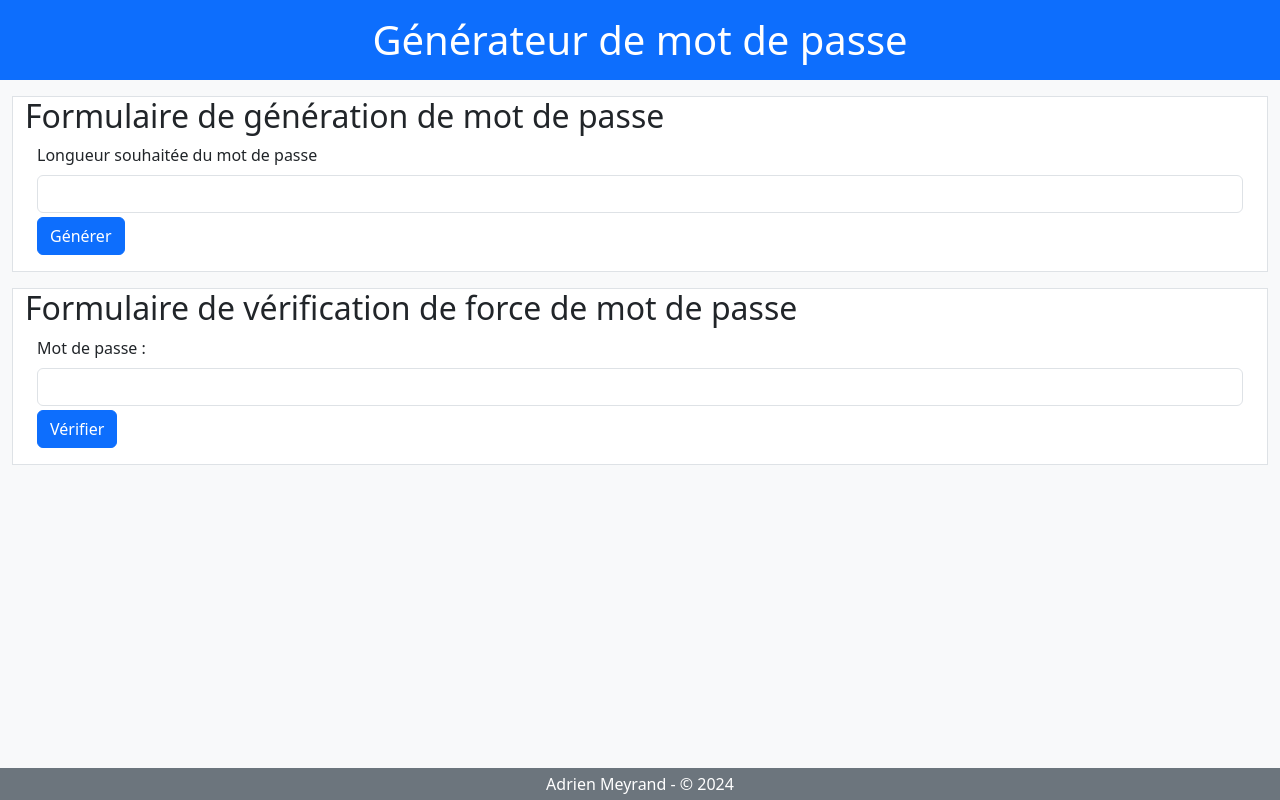
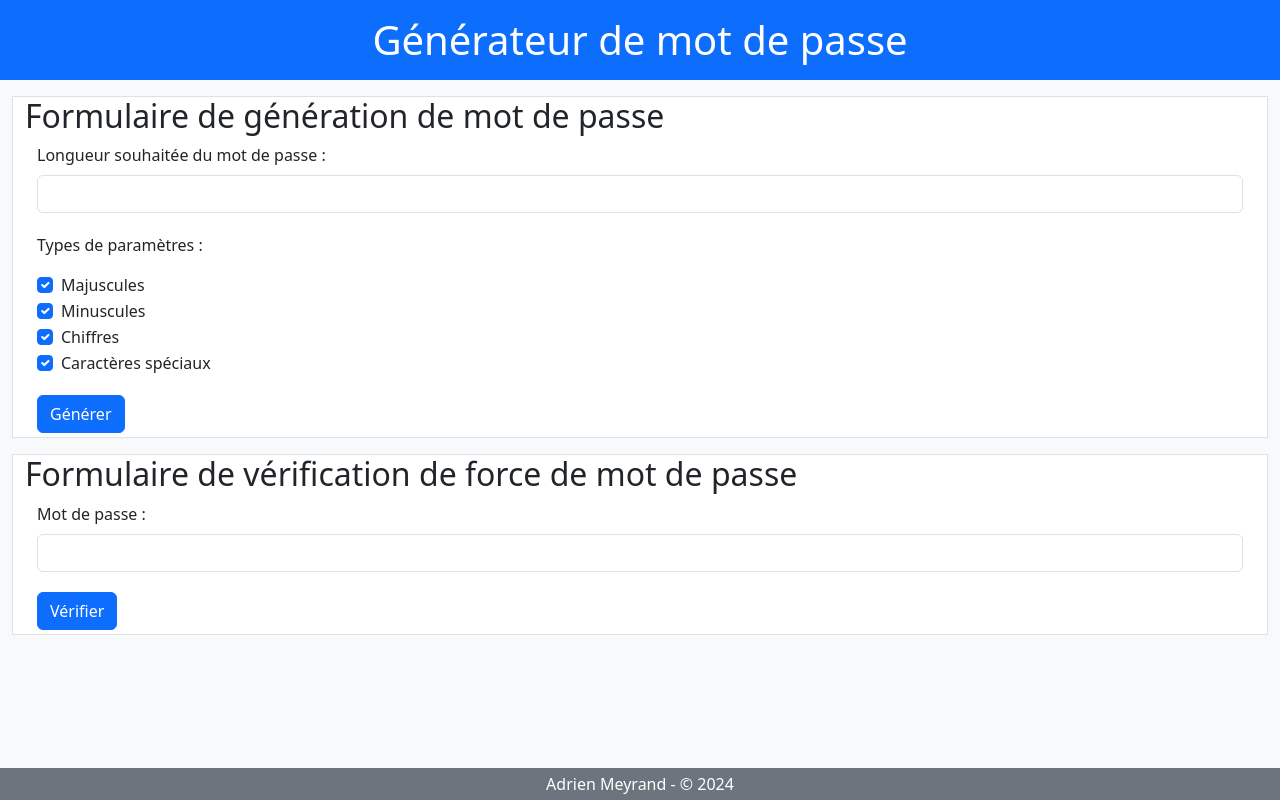
Before and after one commit to adrienm94/GenerateurMotDePasse, a PHP site: page / in a window 1280 px wide. Run offline with PHP 8.4, Linux system fonts and the light colour scheme.

Commit message:
Améliorations du générateur de mot de passe

```diff
--- a/index.php
+++ b/index.php
@@ -6,28 +6,82 @@ use \Adrie\Dev\PasswordGenerator;
 
 $resGeneratePassword = "";
 $resIsStrongPassword = "";
+$checkBoxMessage = "";
 
-/* Logique avec conditionnelles, mais voir si on peut faire à la place un bloc try/catch*/
+/* Logique avec blocs try/catch */
 
-// Logique pour la longueur du mot de passe
+// Logique pour la longueur du mot de passe et le choix des types de caractères
 if ($_POST && isset($_POST["length"])) {
-    if ($_POST["length"] !== "" && $_POST["length"] !== "0") {
-        $length = htmlspecialchars((int)$_POST['length']);
-        $resGeneratePassword = $length < 4 ? "La longueur du mot de passe doit être d'au moins 4 caractères" : "Mot de passe généré :" . PasswordGenerator::generatePassword(htmlspecialchars($_POST["length"]));
-    } else {
-        $resGeneratePassword = "Veuillez saisir une longueur de mot de passe valide";
+    try {
+        $length = (int) htmlspecialchars($_POST['length']);
+        $characterTypes = $_POST["characters"] ?? []; // équivaut à isset($_POST["characters"]) ? $_POST["characters"] : []
+        $resGeneratePassword = "Mot de passe généré : " . PHP_EOL . PasswordGenerator::generatePassword($characterTypes, $length);
+        $checkBoxMessage = "Voici le(s) type(s) de caractère(s) appliqué(s) sur le mot de passe généré : ";
+        foreach ($characterTypes as $value) {
+            $checkBoxMessage .= " | $value |";
+        }
+    } catch (\Throwable $th) {
+
+        if ($th->getMessage() === "Au moins un type de caractère doit être sélectionné") {
+            $checkBoxMessage = $th->getMessage();
+        } else {
+            $resGeneratePassword = $th->getMessage();
+        }
+
     }
 }
 
 // Logique pour la vérification du mot de passe
 if ($_POST && isset($_POST["password-checked"])) {
-    if ($_POST["password-checked"] !== "") {
-        $isStrong = PasswordGenerator::isStrongPassword(htmlspecialchars($_POST["password-checked"]));
-        $resIsStrongPassword = $isStrong ? "Le mot de passe est fort" : "Le mot de passe est faible";
-    } else {
-        $resIsStrongPassword = "Veuillez saisir un mot de passe valide";
+    try{
+        $resIsStrongPassword = PasswordGenerator::isStrongPassword(htmlspecialchars($_POST["password-checked"]));
+        if ($resIsStrongPassword === true) {
+            $resIsStrongPassword = "Le mot de passe est fort";
+        }
+    } catch (\Throwable $th){
+        $resIsStrongPassword = $th->getMessage();
     }
 }
+
+
+
+/* Autre façon de faire : logique avec seulement des conditionnelles*/
+// Logique pour la longueur du mot de passe et le choix des types de caractères
+// if ($_POST && isset($_POST["length"])) {
+//     if ($_POST["length"] !== "" && $_POST["length"] !== "0") {
+//         $length = htmlspecialchars((int) $_POST['length']);
+//         // Logique pour la longueur du mot de passe
+//         if (isset($_POST["characters"]) && count($_POST["characters"]) !== 0) {
+//             $characterTypes = $_POST["characters"];
+//             $checkBoxMessage = "Voici le(s) type(s) de caractère(s) appliqué(s) sur le mot de passe généré : ";
+//             foreach ($characterTypes as $value) {
+//                 $checkBoxMessage .= " | $value |";
+//             }
+//             if ($length < 4) {
+//                 $resGeneratePassword = "La longueur du mot de passe doit être d'au moins 4 caractères";
+//             } else {
+//                 $resGeneratePassword = "Mot de passe généré : " . PHP_EOL . PasswordGenerator::generatePassword($characterTypes, htmlspecialchars($_POST["length"]));
+//             }
+//         } else {
+//             $checkBoxMessage = "Au moins un type de caractère doit être sélectionné";
+//         }
+
+//     } else {
+//         $resGeneratePassword = "Veuillez saisir une longueur de mot de passe valide";
+//     }
+// }
+
+
+
+// // Logique pour la vérification du mot de passe
+// if ($_POST && isset($_POST["password-checked"])) {
+//     if ($_POST["password-checked"] !== "") {
+//         $isStrong = PasswordGenerator::isStrongPassword(htmlspecialchars($_POST["password-checked"]));
+//         $resIsStrongPassword = $isStrong ? "Le mot de passe est fort" : "Le mot de passe est faible";
+//     } else {
+//         $resIsStrongPassword = "Veuillez saisir un mot de passe valide";
+//     }
+// }
 
 ?>
 
@@ -44,35 +98,49 @@ if ($_POST && isset($_POST["password-checked"])) {
     <script src="./main.js" defer></script>
 </head>
 
-<body class="vh-100 bg-light">
-    <header class="container-fluid text-center px-0">
+<body class="bg-light">
+    <header class="container-fluid text-center position-sticky top-0 px-0">
         <h1 class="h1 bg-primary text-white py-3">Générateur de mot de passe</h1>
     </header>
     <main class="container-fluid my-3">
         <section id="password-generation" class="container-fluid border mb-3 bg-white">
             <h2 class="h2">Formulaire de génération de mot de passe</h2>
             <form action="" method="post" id="password-generation-form" class="container-fluid">
-                <label for="length" class="form-label">Longueur souhaitée du mot de passe</label>
-                <input type="number" name="length" id="length" class="form-control" min="0">
-                <button type="submit" id="length-button" class="btn btn-primary mt-1">Générer</button>
+                <label for="length" class="form-label">Longueur souhaitée du mot de passe :</label>
+                <input type="number" name="length" id="length" class="form-control" max="100">
+                <p class="mt-1 overflow-auto" id="length-message"><?php echo $resGeneratePassword; ?></p>
+                <p>Types de paramètres :</p>
+                <div class="form-check">
+                    <input type="checkbox" name="characters[]" value="upper" id="upper" class="form-check-input" checked>
+                    <label for="upper" class="form-check-label">Majuscules</label>
+                </div>
+                <div class="form-check">
+                    <input type="checkbox" name="characters[]" value="lower" id="lower" class="form-check-input" checked>
+                    <label for="lower" class="form-check-label">Minuscules</label>
+                </div>
+                <div class="form-check">
+                    <input type="checkbox" name="characters[]" value="numbers" id="numbers" class="form-check-input" checked>
+                    <label for="numbers" class="form-check-label">Chiffres</label>
+                </div>
+                <div class="form-check">
+                    <input type="checkbox" name="characters[]" value="special" id="special" class="form-check-input" checked>
+                    <label for="special" class="form-check-label">Caractères spéciaux</label>
+                </div>
+                <p class="mt-1" id="checkbox-message"><?php echo $checkBoxMessage; ?></p>
+                <button type="submit" id="length-button" class="btn btn-primary my-1">Générer</button>
             </form>
-            <p class="mt-1" id="length-message"><?php
-            echo $resGeneratePassword;
-            ?></p>
         </section>
         <section id="password-checking" class="container-fluid border mb-3 bg-white">
             <h2 class="h2">Formulaire de vérification de force de mot de passe</h2>
             <form action="./index.php" method="post" class="container-fluid">
                 <label for="password-checked" class="form-label">Mot de passe :</label>
                 <input type="password" name="password-checked" id="password-checked" class="form-control">
-                <button type="submit" id="password-checking-button" class="btn btn-primary mt-1">Vérifier</button>
+                <p class="mt-1" id="password-checked-message"><?php echo $resIsStrongPassword;?></p>
+                <button type="submit" id="password-checking-button" class="btn btn-primary my-1">Vérifier</button>
             </form>
-            <p class="mt-1" id="password-checked-message"><?php
-            echo $resIsStrongPassword;
-            ?></p>
         </section>
     </main>
-    <footer class="container-fluid mt-3 position-fixed bottom-0 bg-secondary">
+    <footer class="container-fluid mt-3 bg-secondary position-fixed bottom-0">
         <p class="text-center text-white my-1">Adrien Meyrand - &copy; 2024</p>
     </footer>
 </body>
```
Also changed, not shown: src/PasswordGenerator.php (+42 -42 lines), README.md.
